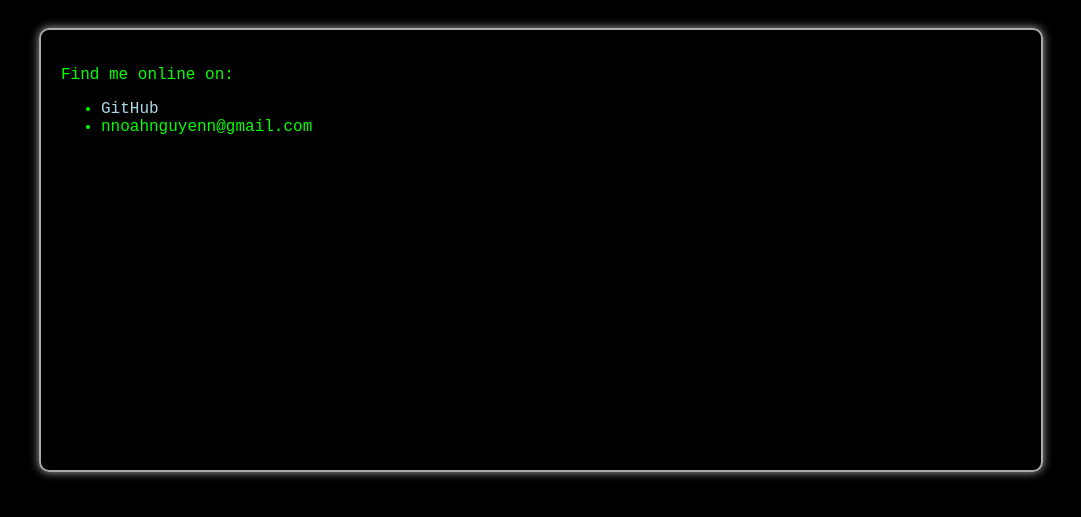
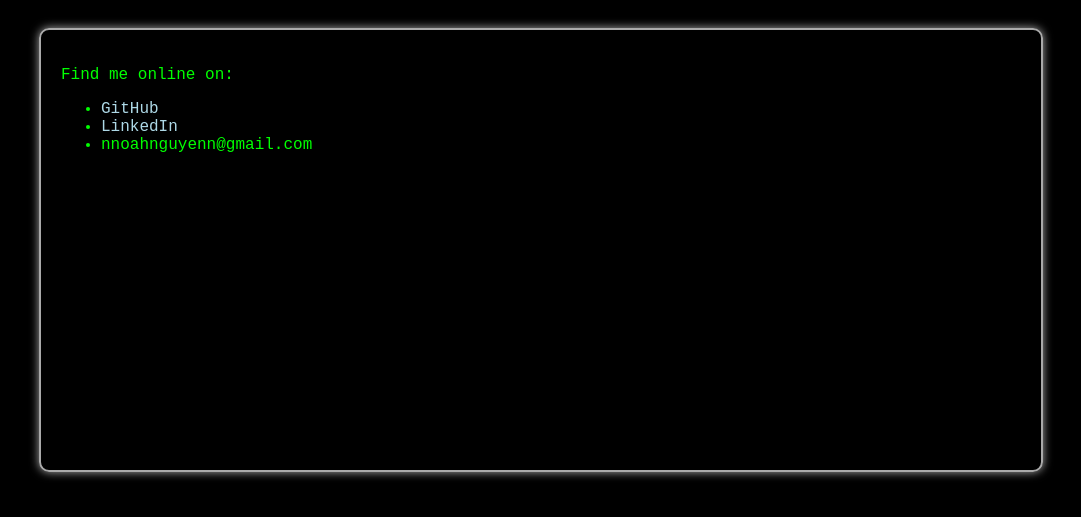
Before and after one commit to nnguyy/portfolio, a plain HTML site: page contact.html in a window 1280 px wide. Shown: the part 167-684 px from the top of the page, without its empty margins (99-1180 px from the left). Drawn offline with Linux system fonts and the light colour scheme.

Commit message:
manual commit

```diff
--- a/contact.html
+++ b/contact.html
@@ -19,6 +19,7 @@
         <p>Find me online on:</p>
         <ul>
             <li><a href="https://github.com/nnguyy" target="_blank">GitHub</a></li>
+            <li><a href="https://linkedin.com/nnguyy" target="_blank">LinkedIn</a></li>
             <li>nnoahnguyenn@gmail.com</li>
     </div>
 </body>
```
